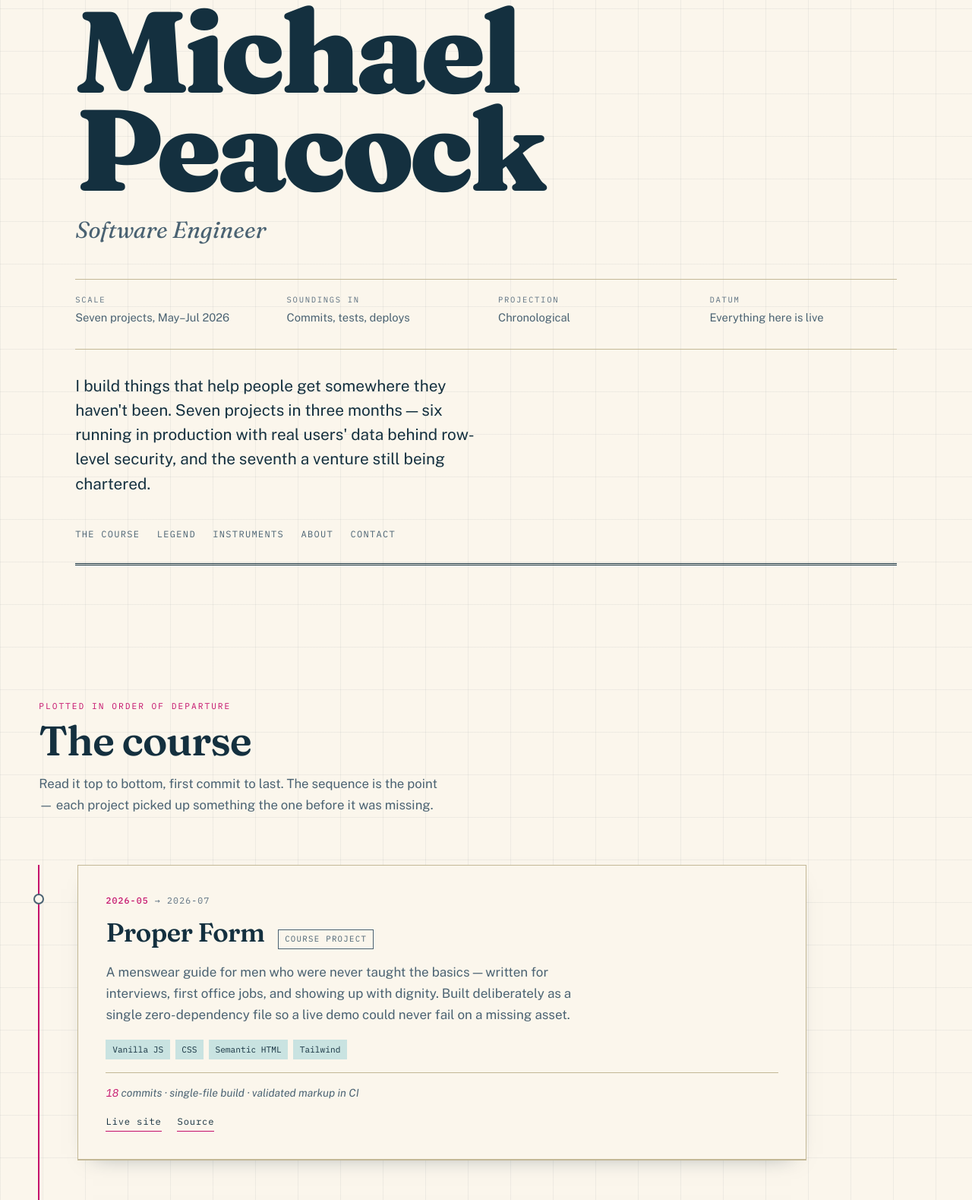
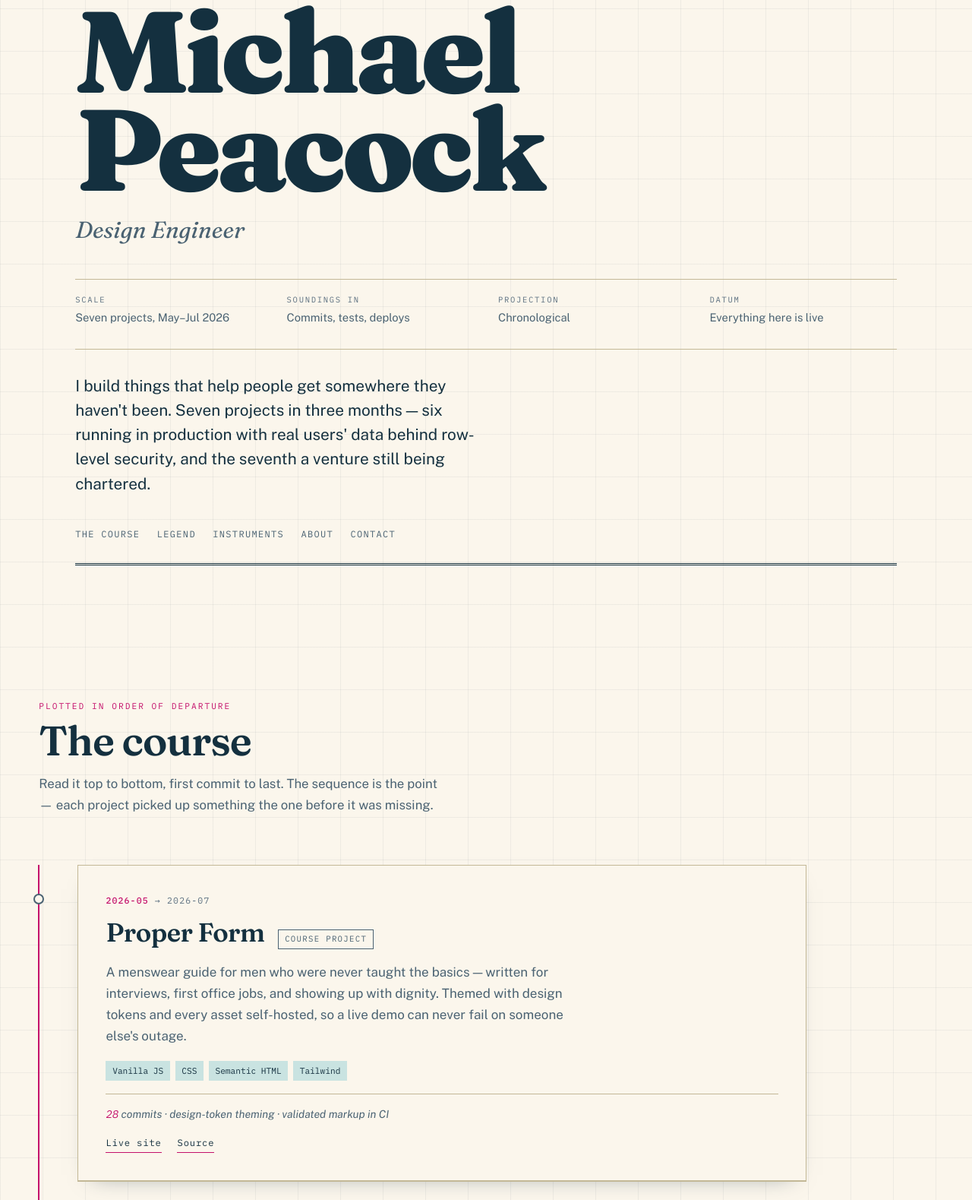
Before and after one commit to windwardline/portfolio, a plain HTML site: page index.html in a window 1280 px wide. Shown: the part 157-1736 px from the top of the page at 76% size. Drawn offline with nearby package versions, Linux system fonts and the light colour scheme.

Commit message:
feat: design-engineer positioning, og image, Proper Form claim update (#11)
- Title, meta, subtitle, and availability now read Design Engineer
- Add chart-styled og:image (1200x630) with twitter summary_large_image
- Proper Form card reflects the token refactor: the single-file claim is
  replaced by the now-true every-asset-self-hosted claim, the stale commit
  sounding is corrected to 28, and the source link points at the renamed
  repo

```diff
--- a/index.html
+++ b/index.html
@@ -3,14 +3,19 @@
 <head>
 <meta charset="utf-8">
 <meta name="viewport" content="width=device-width, initial-scale=1">
-<title>Michael Peacock — Software Engineer</title>
-<meta name="description" content="Software engineer. Former US Naval Officer in Information Warfare, former Gartner consultant. Seven shipped projects, plotted as a navigational chart.">
+<title>Michael Peacock — Design Engineer</title>
+<meta name="description" content="Design engineer shipping whole products — seven projects in three months, plotted as a navigational chart. Former US Navy Information Warfare officer, former Gartner consultant.">
 <meta name="color-scheme" content="light dark">
 
-<meta property="og:title" content="Michael Peacock — Software Engineer">
+<meta property="og:title" content="Michael Peacock — Design Engineer">
 <meta property="og:description" content="Seven shipped projects, plotted as a navigational chart.">
 <meta property="og:type" content="website">
 <meta property="og:url" content="https://portfolio.windwardline.com/">
+<meta property="og:image" content="https://portfolio.windwardline.com/assets/og.png">
+<meta property="og:image:width" content="1200">
+<meta property="og:image:height" content="630">
+<meta property="og:image:alt" content="Chart-style title block: Michael Peacock, Design Engineer. Scale: seven projects, May–Jul 2026. Datum: everything here is live.">
+<meta name="twitter:card" content="summary_large_image">
 
 <link rel="preconnect" href="https://fonts.googleapis.com">
 <link rel="preconnect" href="https://fonts.gstatic.com" crossorigin>
@@ -46,7 +51,7 @@
 
   <h1 class="block__title">Michael<br>Peacock</h1>
 
-  <p class="block__sub">Software Engineer</p>
+  <p class="block__sub">Design Engineer</p>
 
   <dl class="block__meta">
     <div><dt>Scale</dt><dd>Seven projects, May–Jul 2026</dd></div>
@@ -107,16 +112,16 @@
           <p class="card__body">
             A menswear guide for men who were never taught the basics —
             written for interviews, first office jobs, and showing up with
-            dignity. Built deliberately as a single zero-dependency file so a
-            live demo could never fail on a missing asset.
+            dignity. Themed with design tokens and every asset self-hosted,
+            so a live demo can never fail on someone else's outage.
           </p>
           <ul class="stack">
             <li>Vanilla JS</li><li>CSS</li><li>Semantic HTML</li><li>Tailwind</li>
           </ul>
-          <p class="card__sound"><span class="sounding">18</span> commits · single-file build · validated markup in CI</p>
+          <p class="card__sound"><span class="sounding">28</span> commits · design-token theming · validated markup in CI</p>
           <p class="card__links">
             <a href="https://proper-form.windwardline.com" target="_blank" rel="noopener noreferrer">Live site</a>
-            <a href="https://github.com/windwardline/proper-form-style-guide" target="_blank" rel="noopener noreferrer">Source</a>
+            <a href="https://github.com/windwardline/proper-form" target="_blank" rel="noopener noreferrer">Source</a>
           </p>
         </article>
       </li>
@@ -415,7 +420,7 @@
            width="240" height="240"
            loading="lazy" decoding="async">
 
-      <p class="hail__lede">Open to engineering roles.</p>
+      <p class="hail__lede">Open to design engineering roles.</p>
 
       <ul class="hail__links">
         <li>
```
Also changed, not shown: assets/og.png (added).
